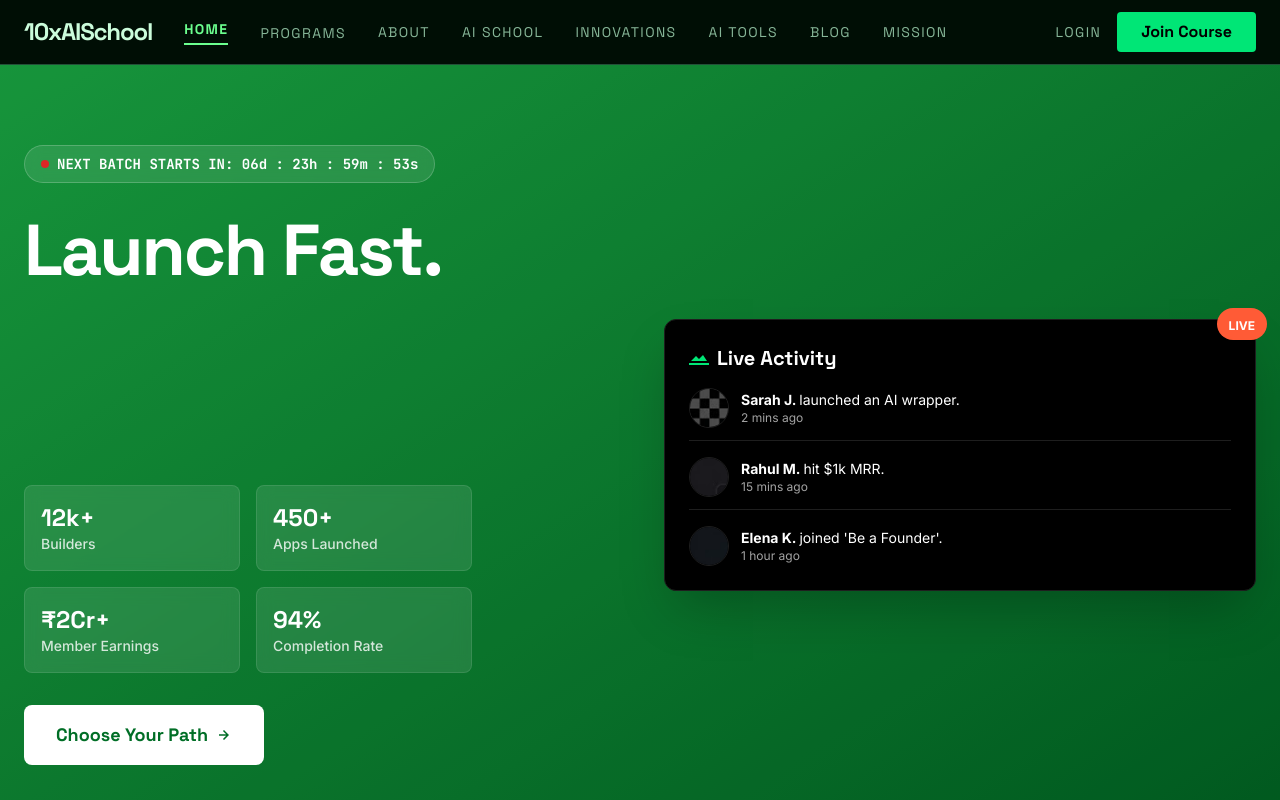
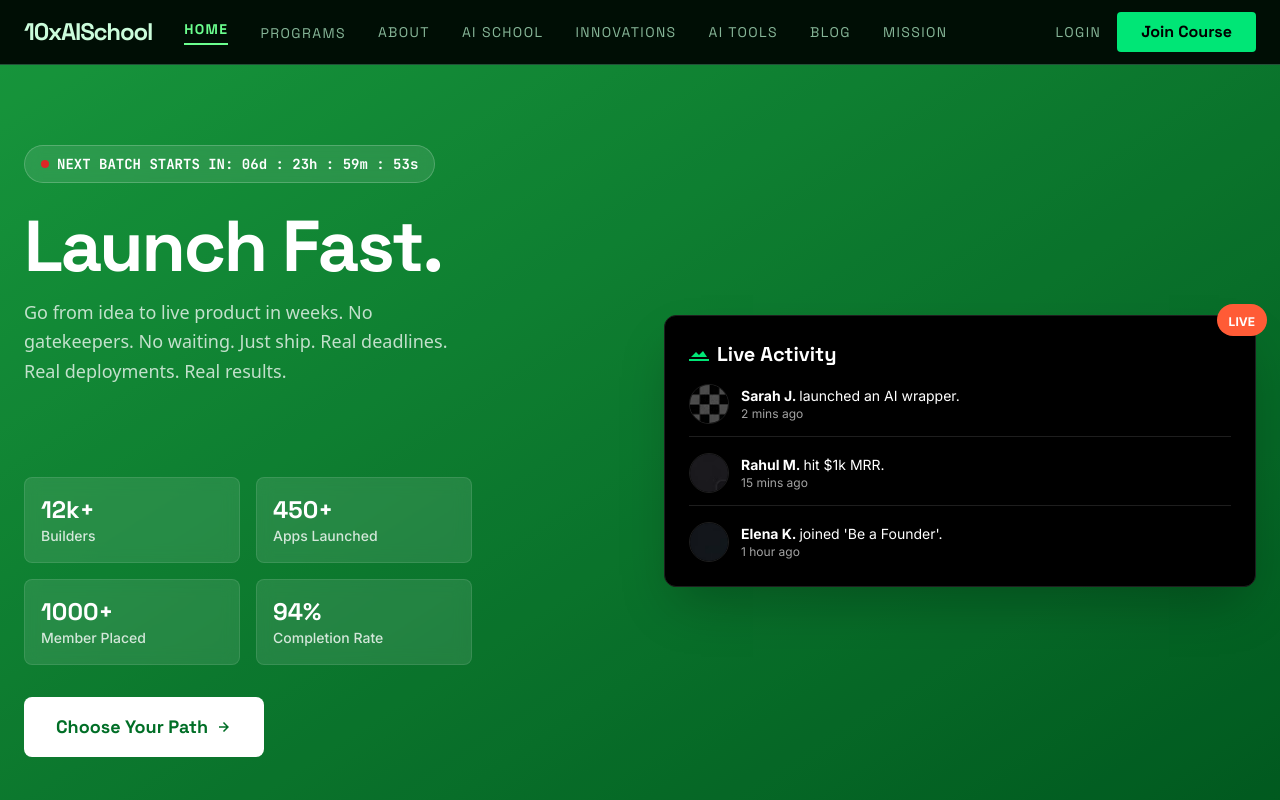
Before and after one commit to developerbuildwithsanny-cmyk/grow10x, a Next.js app: page / in a window 1280 px wide. Shown: the top 800 px of the page. Built offline with nearby package versions, Linux system fonts and the light colour scheme.

Commit message:
text added, stats changed

```diff
--- a/src/components/HeroHeadline.tsx
+++ b/src/components/HeroHeadline.tsx
@@ -2,11 +2,23 @@
 
 import { useEffect, useState } from "react";
 
-const lines = [
-  "Build and monetize AI Products.",
-  "Learn AI.",
-  "Launch Fast.",
-  "Earn Faster."
+const slides = [
+  {
+    line: "Build and monetize AI Products.",
+    sub: null,
+  },
+  {
+    line: "Learn AI.",
+    sub: "From LLMs to autonomous agents — master the skills the world is paying top dollar for. No CS degree needed. Just the will to build.",
+  },
+  {
+    line: "Launch Fast.",
+    sub: "Go from idea to live product in weeks. No gatekeepers. No waiting. Just ship. Real deadlines. Real deployments. Real results.",
+  },
+  {
+    line: "Earn Faster.",
+    sub: "Your AI skills are an income machine. Freelance, SaaS, consulting — the opportunities are limitless. 1000+ members already placed. You're next.",
+  },
 ];
 
 export function HeroHeadline() {
@@ -16,39 +28,53 @@ export function HeroHeadline() {
   useEffect(() => {
     const timer = setTimeout(() => {
       setPrevIndex(activeIndex);
-      setActiveIndex((prev) => (prev + 1) % lines.length);
+      setActiveIndex((prev) => (prev + 1) % slides.length);
     }, 2800);
-
     return () => clearTimeout(timer);
   }, [activeIndex]);
 
   return (
-    <h1 className="font-heading text-[40px] font-extrabold leading-[1.1] tracking-[-0.03em] text-white sm:text-[56px] lg:text-[72px] lg:leading-[1.1]">
-      <span className="grid grid-cols-1 grid-rows-1 overflow-hidden py-1">
-        {lines.map((line, index) => {
+    /* The grid reserves height for the tallest slide.
+       Each slide is headline + optional subtitle stacked together,
+       so the subtitle fills the empty area below short headlines. */
+    <div
+      className="grid grid-cols-1 grid-rows-1 overflow-hidden"
+      aria-live="polite"
+    >
+      {slides.map(({ line, sub }, index) => {
         const isActive = index === activeIndex;
         const isPrev = index === prevIndex;
 
         return (
-            <span
+          <div
             key={line}
-              className={`col-start-1 row-start-1 ${
+            className={`col-start-1 row-start-1 flex flex-col gap-3 ${
               isActive
-                  ? "translate-y-0 opacity-100 transition-all duration-800 ease-out"
+                ? "translate-y-0 opacity-100 transition-all duration-700 ease-out"
                 : isPrev
-                  ? "-translate-y-full opacity-0 transition-all duration-800 ease-out pointer-events-none"
+                ? "-translate-y-full opacity-0 transition-all duration-700 ease-out pointer-events-none"
                 : "translate-y-full opacity-0 pointer-events-none"
             }`}
             style={{
-                transitionProperty: isActive || isPrev ? "transform, opacity" : "none",
+              transitionProperty:
+                isActive || isPrev ? "transform, opacity" : "none",
               gridArea: "1 / 1 / 2 / 2",
             }}
           >
+            {/* Headline */}
+            <h1 className="font-heading text-[40px] font-extrabold leading-[1.1] tracking-[-0.03em] text-white sm:text-[56px] lg:text-[72px] lg:leading-[1.1]">
               {line}
-            </span>
+            </h1>
+
+            {/* Subtitle — only for non-"Build and monetize" slides */}
+            {sub && (
+              <p className="max-w-md font-sans text-base font-normal leading-relaxed text-white/75 sm:text-lg">
+                {sub}
+              </p>
+            )}
+          </div>
         );
       })}
-      </span>
-    </h1>
+    </div>
   );
 }
--- a/src/lib/data.ts
+++ b/src/lib/data.ts
@@ -12,7 +12,7 @@ export const navLinks = [
 export const heroStats = [
   { value: "12k+", label: "Builders" },
   { value: "450+", label: "Apps Launched" },
-  { value: "₹2Cr+", label: "Member Earnings" },
+  { value: "1000+", label: "Member Placed" },
   { value: "94%", label: "Completion Rate" },
 ];
 
```
Lines whose indentation alone changed are shown as unchanged.
